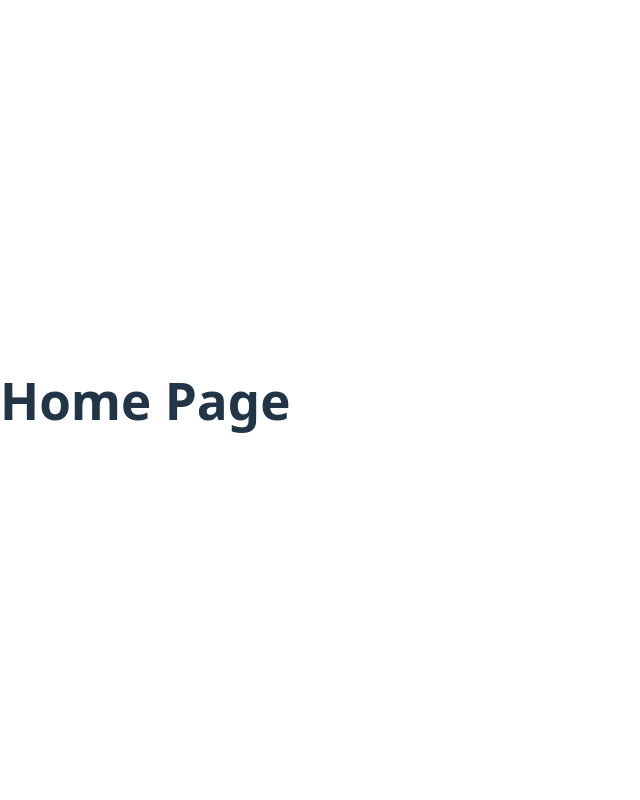
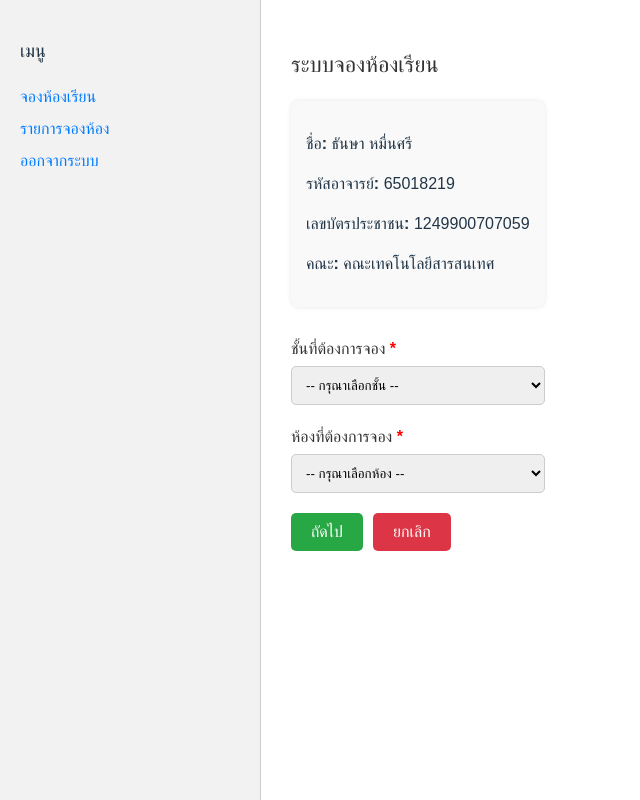
Before and after one commit to Phanuwat-Patcha/Project-CPE417, a React (Vite) app in the folder frontend/: page /Home in a window 1280 px wide. Shown: the whole page, without its empty margins (0-640 px from the left). Built offline with nearby package versions, Linux system fonts and the light colour scheme.

Commit message:
Home update

```diff
--- a/frontend/src/pages/Home.jsx
+++ b/frontend/src/pages/Home.jsx
@@ -1,3 +1,154 @@
+import React, { useState } from "react";
+
 export default function Home() {
-  return <h1>Home Page</h1>;
+  const [floor, setFloor] = useState("");
+  const [room, setRoom] = useState("");
+
+  const handleNext = () => {
+    if (!floor || !room) {
+      alert("กรุณาเลือกชั้นและห้องให้ครบถ้วน");
+      return;
+    }
+    // ไปหน้าถัดไปหรือบันทึกข้อมูล
+    console.log("จองห้อง:", { floor, room });
+  };
+
+  const handleCancel = () => {
+    setFloor("");
+    setRoom("");
+  };
+
+  return (
+    <div style={styles.container}>
+      <div style={styles.sidebar}>
+        <h3 style={styles.menuTitle}>เมนู</h3>
+        <ul style={styles.menuList}>
+          <li>จองห้องเรียน</li>
+          <li>รายการจองห้อง</li>
+          <li>ออกจากระบบ</li>
+        </ul>
+      </div>
+
+      <div style={styles.main}>
+        <h2 style={styles.header}>ระบบจองห้องเรียน</h2>
+
+        <div style={styles.profile}>
+          <p><strong>ชื่อ:</strong> ธันษา หมื่นศรี</p>
+          <p><strong>รหัสอาจารย์:</strong> 65018219</p>
+          <p><strong>เลขบัตรประชาชน:</strong> 1249900707059</p>
+          <p><strong>คณะ:</strong> คณะเทคโนโลยีสารสนเทศ</p>
+
+        </div>
+
+        <div style={styles.form}>
+          <label style={styles.label}>ชั้นที่ต้องการจอง <span style={styles.required}>*</span></label>
+          <select style={styles.select} value={floor} onChange={(e) => setFloor(e.target.value)}>
+            <option value="">-- กรุณาเลือกชั้น --</option>
+            <option value="1">ชั้น 3</option>
+            <option value="2">ชั้น 4</option>
+            <option value="3">ชั้น 6</option>
+            <option value="4">ชั้น 7</option>
+            <option value="5">ชั้น 9</option>
+            <option value="6">ชั้น 10</option>
+            <option value="7">ชั้น 11</option>
+            <option value="8">ชั้น 12</option>
+            <option value="9">ชั้น 16</option>
+          </select>
+
+          <label style={styles.label}>ห้องที่ต้องการจอง <span style={styles.required}>*</span></label>
+          <select style={styles.select} value={room} onChange={(e) => setRoom(e.target.value)}>
+            <option value="">-- กรุณาเลือกห้อง --</option>
+            <option value="101">ห้อง 101</option>
+            <option value="202">ห้อง 202</option>
+            <option value="303">ห้อง 303</option>
+          </select>
+
+          <div style={styles.buttonGroup}>
+            <button style={styles.nextButton} onClick={handleNext}>ถัดไป</button>
+            <button style={styles.cancelButton} onClick={handleCancel}>ยกเลิก</button>
+          </div>
+        </div>
+      </div>
+    </div>
+  );
 }
+
+const styles = {
+  container: {
+    display: "flex",
+    height: "100vh",
+    fontFamily: "sans-serif",
+  },
+  sidebar: {
+    width: "220px",
+    backgroundColor: "#f2f2f2",
+    padding: "20px",
+    borderRight: "1px solid #ccc",
+  },
+  menuTitle: {
+    fontSize: "18px",
+    marginBottom: "10px",
+  },
+  menuList: {
+    listStyle: "none",
+    padding: 0,
+    lineHeight: "2",
+    color: "#007bff",
+    cursor: "pointer",
+  },
+  main: {
+    flex: 1,
+    padding: "30px",
+  },
+  header: {
+    fontSize: "22px",
+    marginBottom: "20px",
+    color: "#333",
+  },
+  profile: {
+    backgroundColor: "#f9f9f9",
+    padding: "15px",
+    borderRadius: "8px",
+    marginBottom: "30px",
+    boxShadow: "0 0 5px rgba(0,0,0,0.1)",
+  },
+  form: {
+    maxWidth: "400px",
+  },
+  label: {
+    display: "block",
+    marginBottom: "5px",
+    fontWeight: "bold",
+    color: "#333",
+  },
+  required: {
+    color: "red",
+  },
+  select: {
+    width: "100%",
+    padding: "10px",
+    marginBottom: "20px",
+    borderRadius: "5px",
+    border: "1px solid #ccc",
+  },
+  buttonGroup: {
+    display: "flex",
+    gap: "10px",
+  },
+  nextButton: {
+    padding: "10px 20px",
+    backgroundColor: "#28a745",
+    color: "#fff",
+    border: "none",
+    borderRadius: "5px",
+    cursor: "pointer",
+  },
+  cancelButton: {
+    padding: "10px 20px",
+    backgroundColor: "#dc3545",
+    color: "#fff",
+    border: "none",
+    borderRadius: "5px",
+    cursor: "pointer",
+  },
+};
```
